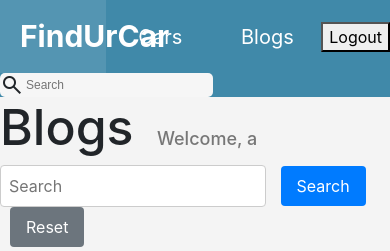
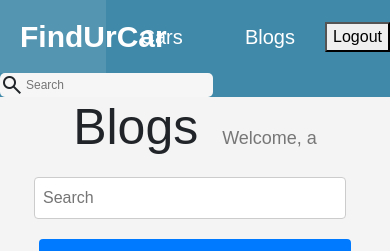
Before and after one commit to MehmetYigitTuran/DjangoSite, a Django app: page /blogs/ in a window 390 px wide. Shown: the top 251 px of the page. Run offline with Django 5.2, Linux system fonts and the light colour scheme; a user stored in the database is signed in; data comes from the database, SQL or seed files in the repository; both versions use the stored data as it was after the commit; some libraries are stand-ins or nearby versions.

Commit message:
Car website

```diff
--- a/carapp/static/css/base.css
+++ b/carapp/static/css/base.css
@@ -1,5 +1,6 @@
 body {
     background-color: #F4F4F4;
+    font-family: 'Roboto', sans-serif;
 }
 .navbar {
   list-style-type: none;
--- a/carapp/static/css/style.css
+++ b/carapp/static/css/style.css
@@ -10,7 +10,7 @@ h1{
 }
 .h1-cardetail-color {
     color: #112436;
-    margin-left: 390px;
+    text-align: center
 }
 
 .car-detail{
--- a/carapp/static/css/users.css
+++ b/carapp/static/css/users.css
@@ -1,3 +1,16 @@
+@import url('https://fonts.googleapis.com/css?family=Lato:300');
+
+
+body {
+    font-family: Arial, sans-serif;
+    margin: 0;
+    padding: 0;
+    box-sizing: border-box;
+    width: 100%;
+    height: 100%;
+    overflow-x: hidden;
+}
+
 @keyframes fadeIn {
     0% {
         opacity: 0;
@@ -9,24 +22,16 @@
     }
 }
 
-
 h1 {
     animation: fadeIn 1s ease-in-out;
     font-size: 50px;
+    text-align: center;
 }
 
-.login-header {
+.login-header, .register-header {
     animation: fadeIn 1s ease-in-out;
     font-size: 50px;
-  margin-left: 635px;
-  margin-top: 10px;
-}
-
-.register-header {
-  animation: fadeIn 1s ease-in-out;
-  font-size: 50px;
-  margin-left: 535px;
-  margin-top: 10px;
+    text-align: center;
 }
 
 .welcome-message {
@@ -35,8 +40,11 @@ h1 {
     margin-left: 10px;
 }
 
-.search-b {
-  margin-bottom: 20px;
+form.search-b {
+    display: flex;
+    justify-content: center;
+    margin: 20px 0;
+    animation: fadeIn 1s ease-in-out;
 }
 
 .search-inputs {
@@ -44,9 +52,8 @@ h1 {
     border: 1px solid #ccc;
     border-radius: 4px;
     margin-right: 10px;
+    width: 300px;
 }
-
-
 
 .button-b {
     padding: 8px 16px;
@@ -64,8 +71,10 @@ button[type="reset"] {
 
 h2 {
     display: grid;
-  grid-template-columns: repeat(auto-fit, minmax(300px, 1fr));
+    grid-template-columns: 300px 300px; /* Fixed column width */
     grid-gap: 20px;
+    text-align: center;
+    animation: fadeIn 1s ease-in-out;
 }
 
 h2 img {
@@ -85,14 +94,12 @@ h2 a:hover {
     text-decoration: underline;
 }
 
-
-@import url(https://fonts.googleapis.com/css?family=Lato:300);
-
 .login {
     width: 500px;
     padding: 10% 0 0;
     margin: auto;
 }
+
 .form {
     position: relative;
     z-index: 1;
@@ -125,12 +132,11 @@ h2 a:hover {
     padding: 15px;
     color: #FFFFFF;
     font-size: 14px;
-    -webkit-transition: all 0.3 ease;
-    transition: all 0.3 ease;
+    transition: all 0.3s ease;
     cursor: pointer;
 }
 
-.form button:hover,.form button:active,.form button:focus {
+.form button:hover, .form button:active, .form button:focus {
     background: #3d3d3d;
 }
 
@@ -145,3 +151,29 @@ h2 a:hover {
     list-style-type: none;
     padding: 0;
 }
+
+/* Ensure the layout is responsive */
+@media (max-width: 768px) {
+    form.search-b {
+        flex-direction: column;
+        align-items: center;
+    }
+
+    .search-inputs {
+        width: 80%;
+        margin-bottom: 10px;
+    }
+
+    .button-b, button[type="reset"] {
+        width: 80%;
+        margin: 10px 0;
+    }
+
+    .login {
+        width: 90%;
+    }
+
+    h2 {
+        grid-template-columns: 1fr; /* Single column for smaller screens */
+    }
+}
```
Also changed, not shown: carapp/db.sqlite3. Lines whose indentation alone changed are shown as unchanged.
